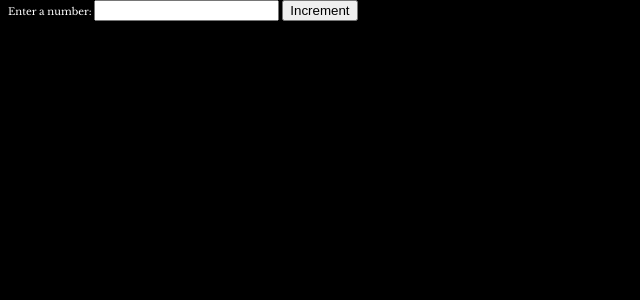
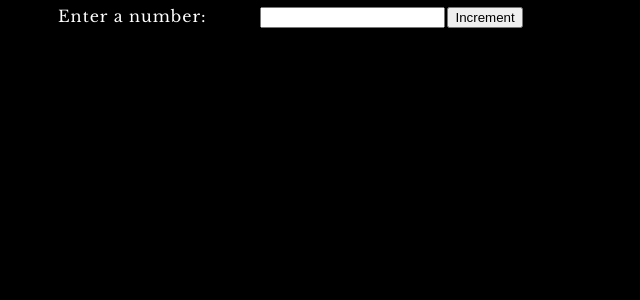
Before and after one commit to olinwc/olinwc.github.io, a PHP site: page /add_by_one.html in a window 1280 px wide. Shown: the part 72-372 px from the top of the page, without its empty margins (0-640 px from the left). Run offline with PHP 8.4, Linux system fonts and the light colour scheme.

Commit message:
Change font for label

```diff
--- a/styles/style.css
+++ b/styles/style.css
@@ -54,7 +54,7 @@ h4 {
   padding-right: 40px;
 }
 
-p, li, ul {
+p, li, ul, label {
   font-size: 16px;
   line-height: 2;
   letter-spacing: 1px;
```
